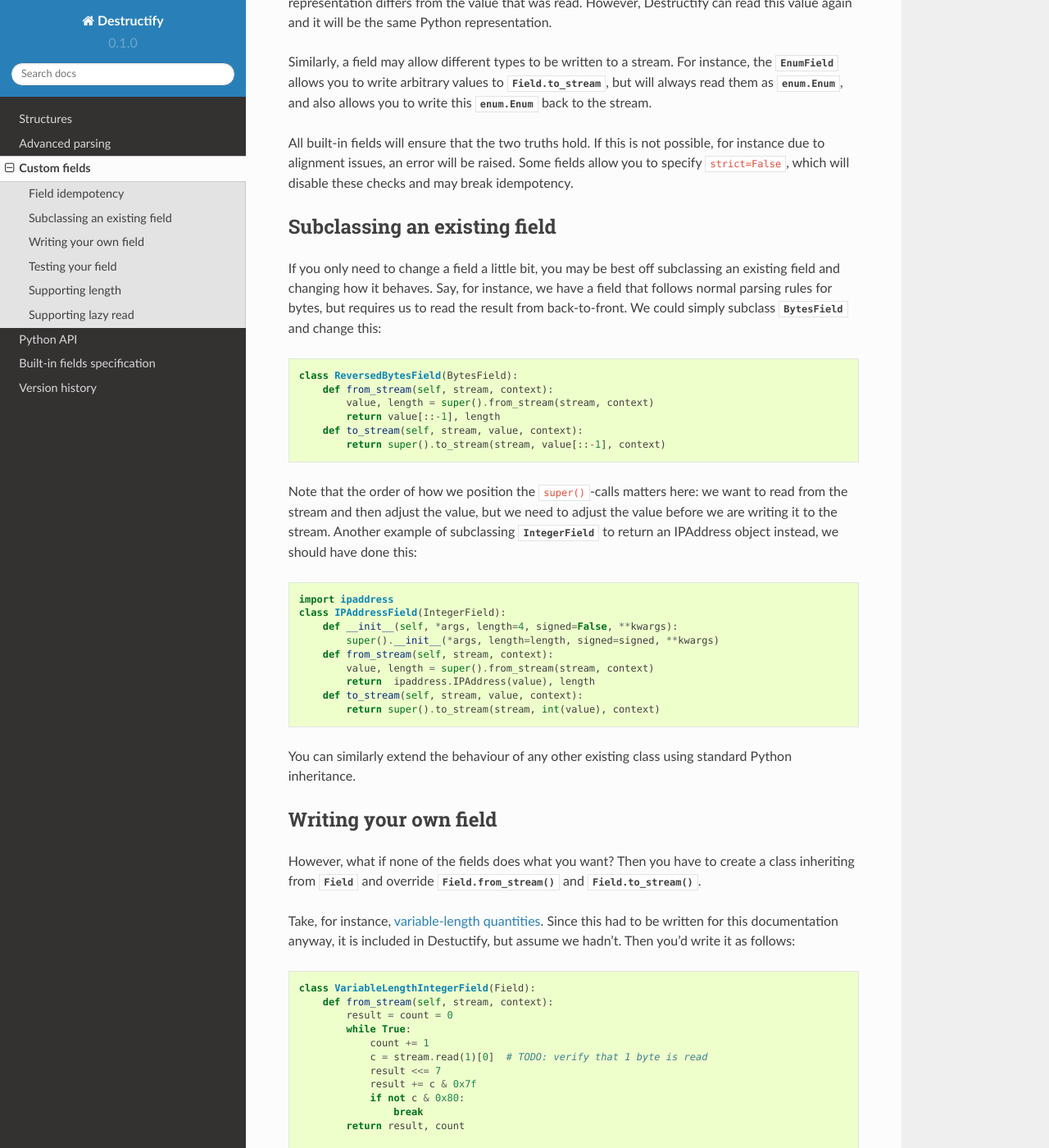
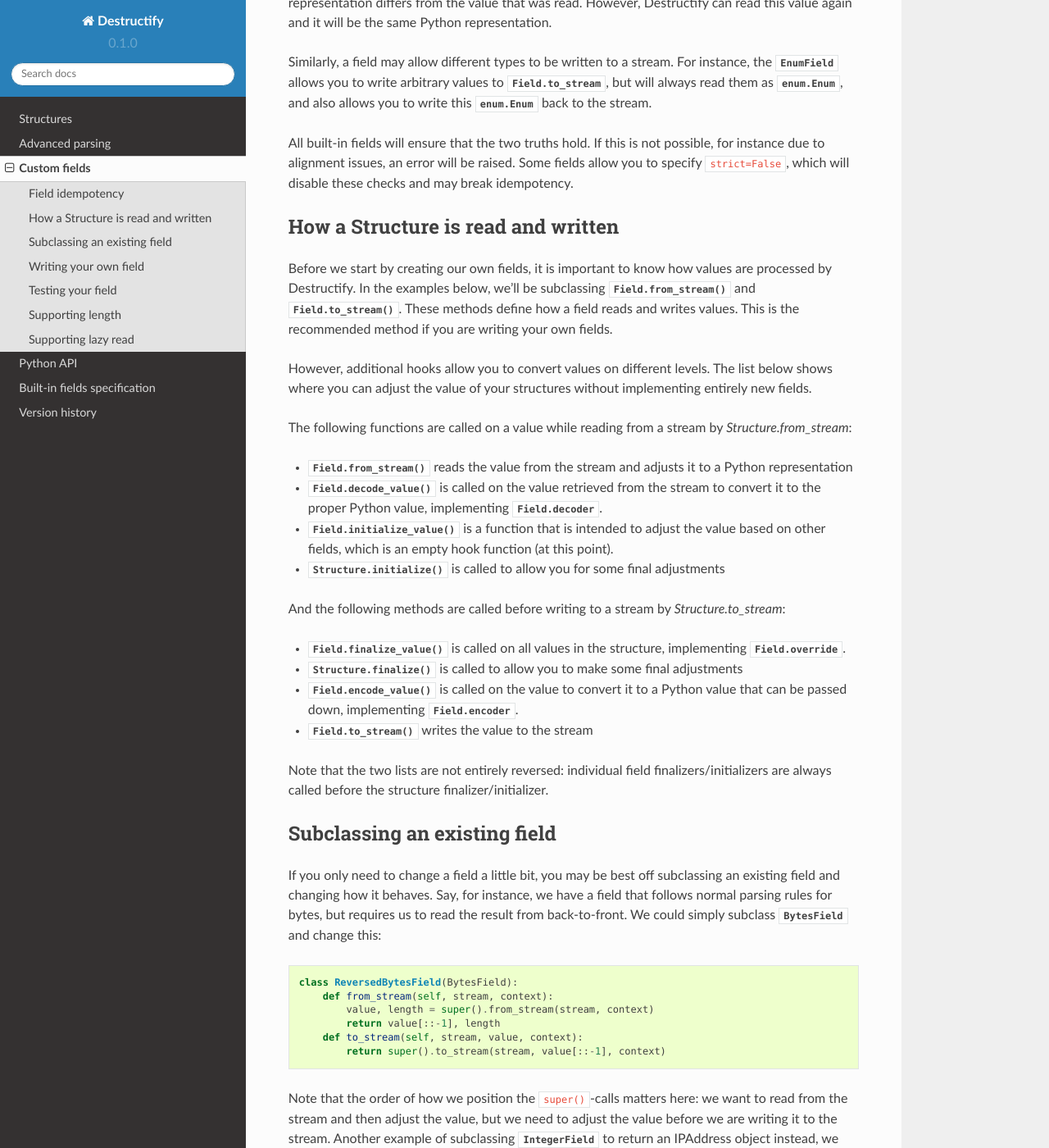
Before and after one commit to ralphje/destructify, a Sphinx documentation site: the page built from docs/fields.rst, in a window 1280 px wide and 1400 px high, scrolled down 973 px. Shown: the whole window at 82% size. Built offline with Sphinx 7.4.7 and the Read the Docs theme 2.0.0, drawn with Linux system fonts in a browser that asks for light colours.

Commit message:
Make encode_value and decode_value part of the writing process, so that hooks get the Python value

```diff
--- a/docs/api.rst
+++ b/docs/api.rst
@@ -55,6 +55,10 @@ Field
    .. automethod:: Field.get_initial_value
 
    .. automethod:: Field.get_final_value
+
+   .. automethod:: Field.encode_value
+
+   .. automethod:: Field.decode_value
 
    .. automethod:: Field.seek_start
 
--- a/docs/fields.rst
+++ b/docs/fields.rst
@@ -43,6 +43,35 @@ you to write this :class:`enum.Enum` back to the stream.
 All built-in fields will ensure that the two truths hold. If this is not possible, for instance due to alignment issues,
 an error will be raised. Some fields allow you to specify ``strict=False``, which will disable these checks and may
 break idempotency.
+
+How a Structure is read and written
+===================================
+Before we start by creating our own fields, it is important to know how values are processed by Destructify. In the
+examples below, we'll be subclassing :meth:`Field.from_stream` and :meth:`Field.to_stream`. These methods define how
+a field reads and writes values. This is the recommended method if you are writing your own fields.
+
+However, additional hooks allow you to convert values on different levels. The list below shows where you can adjust
+the value of your structures without implementing entirely new fields.
+
+The following functions are called on a value while reading from a stream by `Structure.from_stream`:
+
+* :meth:`Field.from_stream` reads the value from the stream and adjusts it to a Python representation
+* :meth:`Field.decode_value` is called on the value retrieved from the stream to convert it to the proper Python value,
+  implementing :attr:`Field.decoder`.
+* :meth:`Field.initialize_value` is a function that is intended to adjust the value based on other fields, which is an
+  empty hook function (at this point).
+* :meth:`Structure.initialize` is called to allow you for some final adjustments
+
+And the following methods are called before writing to a stream by `Structure.to_stream`:
+
+* :meth:`Field.finalize_value` is called on all values in the structure, implementing :attr:`Field.override`.
+* :meth:`Structure.finalize` is called to allow you to make some final adjustments
+* :meth:`Field.encode_value` is called on the value to convert it to a Python value that can be passed down,
+  implementing :attr:`Field.encoder`.
+* :meth:`Field.to_stream` writes the value to the stream
+
+Note that the two lists are not entirely reversed: individual field finalizers/initializers are always called before
+the structure finalizer/initializer.
 
 Subclassing an existing field
 =============================
```
Also changed, not shown: 3 other files.
